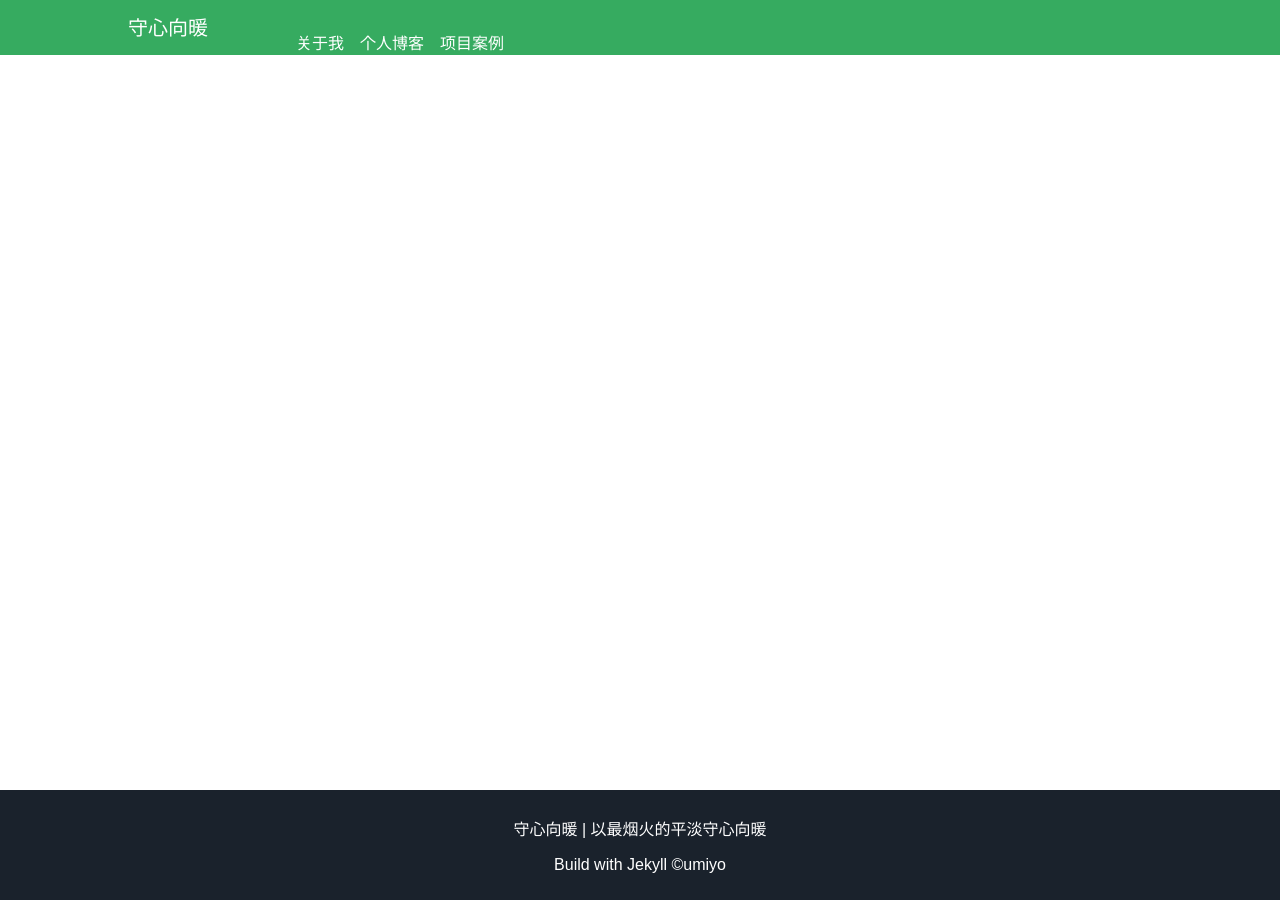
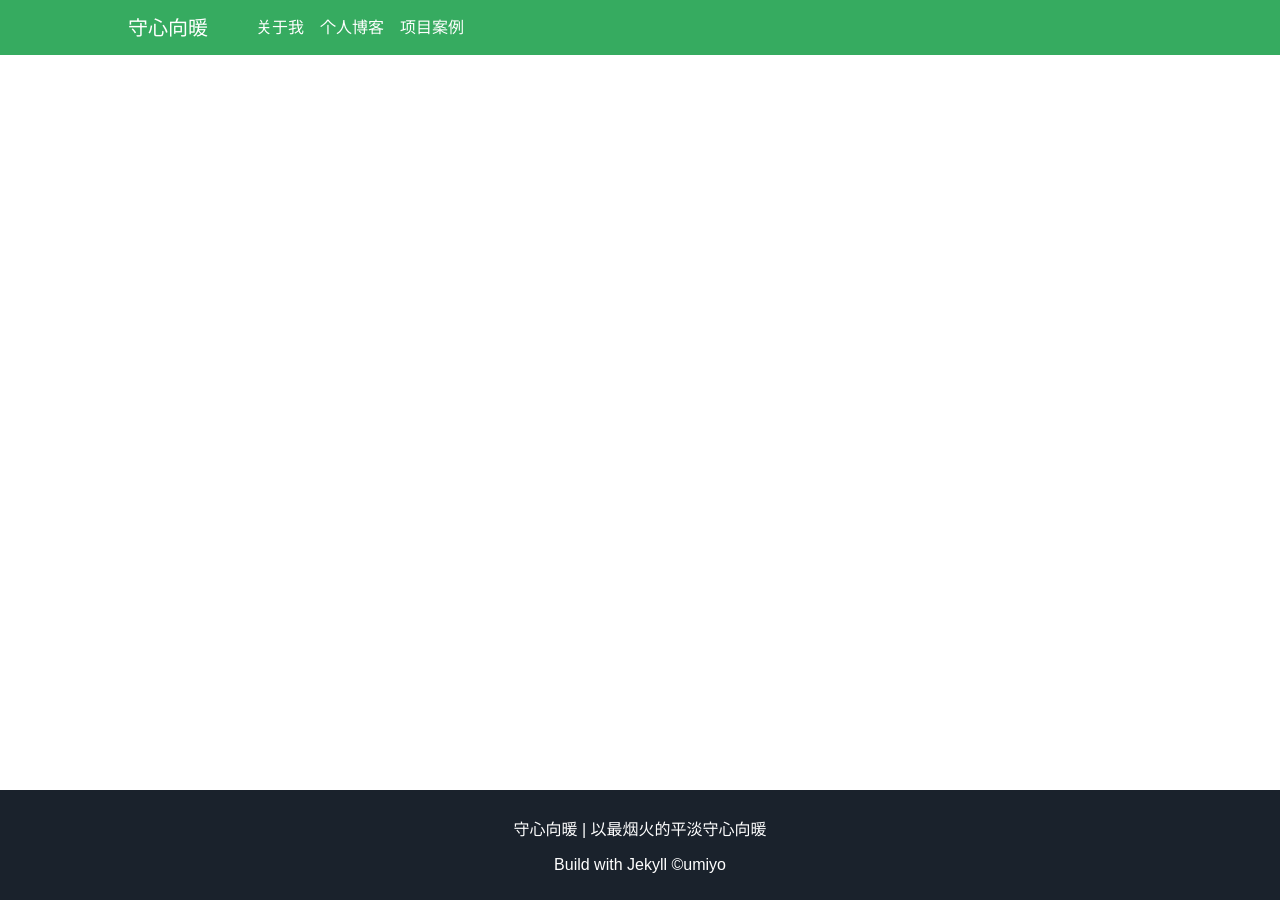
Before and after one commit to huaixuzhi/umiyo.github.io, a Jekyll site: the page built from aboutme.html, in a window 1280 px wide. Built offline with Jekyll 4.4.1, drawn with Linux system fonts in a browser that asks for light colours; a style sheet for code colours, icons or effects is not loaded.

Commit message:
main.css

```diff
--- a/src/styles/main.scss
+++ b/src/styles/main.scss
@@ -11,7 +11,7 @@ body {
 ul li {
     list-style: none;
 }
-div {
+div, ul {
     margin: 0;
     padding: 0;
 }
```
Also changed, not shown: assets/css/main.css (+1 -1 lines).
